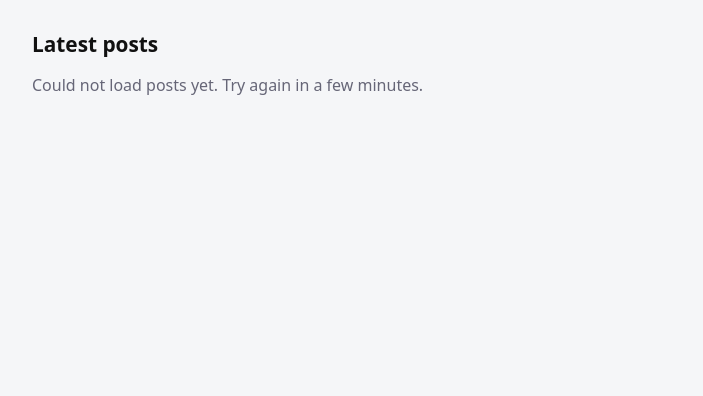
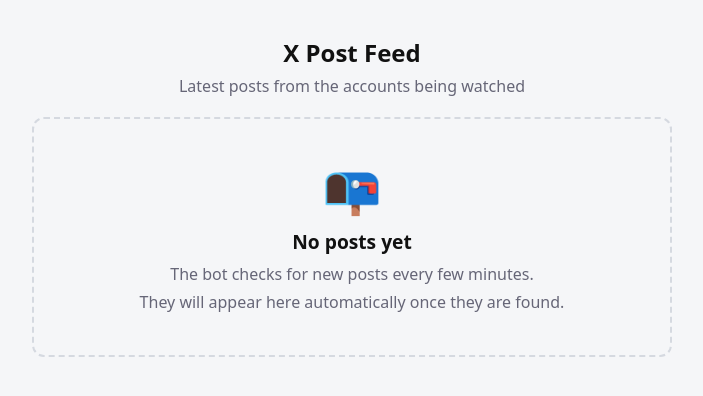
Before and after one commit to CeeJhayx/x-alert-bot, a plain HTML site: page index.html in a window 1280 px wide. Shown: the whole page, without its empty margins (288-991 px from the left). Drawn offline with Linux system fonts and the light colour scheme; no server answers.

Commit message:
Update index.html

```diff
--- a/index.html
+++ b/index.html
@@ -5,36 +5,88 @@
 <meta name="viewport" content="width=device-width, initial-scale=1">
 <title>X Post Feed</title>
 <style>
-  :root { --bg:#f5f6f8; --card:#fff; --text:#111; --muted:#667; --link:#1a6fe0; }
+  :root { --bg:#f5f6f8; --card:#fff; --text:#111; --muted:#667; --link:#1a6fe0; --line:#d5d9e0; }
   @media (prefers-color-scheme: dark) {
-    :root { --bg:#0e1116; --card:#181c23; --text:#e8eaed; --muted:#8b93a1; --link:#5ca2ff; }
+    :root { --bg:#0e1116; --card:#181c23; --text:#e8eaed; --muted:#8b93a1; --link:#5ca2ff; --line:#2c333d; }
   }
   body { margin:0; padding:16px; background:var(--bg); color:var(--text); font-family:system-ui,sans-serif; }
   main { max-width:640px; margin:0 auto; }
-  h1 { font-size:1.3rem; }
+  header { text-align:center; padding:20px 0 8px; }
+  h1 { font-size:1.5rem; margin:0 0 6px; }
+  .sub { color:var(--muted); margin:0; }
+  #status { color:var(--muted); text-align:center; font-size:.85rem; margin:10px 0; }
   .card { background:var(--card); border-radius:12px; padding:14px; margin:12px 0; }
   .user { font-weight:600; }
   .time { color:var(--muted); font-size:.85rem; margin:2px 0 8px; }
   .text { white-space:pre-wrap; word-wrap:break-word; }
   a { color:var(--link); }
-  #status { color:var(--muted); }
+  .empty { text-align:center; padding:36px 20px; border:2px dashed var(--line); background:transparent; }
+  .empty .icon { font-size:3rem; }
+  .empty h2 { margin:8px 0; font-size:1.2rem; }
+  .empty p { color:var(--muted); margin:6px 0; }
+  button { margin-top:12px; padding:10px 18px; border:0; border-radius:8px; background:var(--link); color:#fff; font-size:1rem; }
 </style>
 </head>
 <body>
 <main>
-  <h1>Latest posts</h1>
-  <p id="status">Loading…</p>
+  <header>
+    <h1>X Post Feed</h1>
+    <p class="sub">Latest posts from the accounts being watched</p>
+  </header>
+  <p id="status"></p>
   <div id="list"></div>
 </main>
 <script>
+const list = document.getElementById("list");
+const status = document.getElementById("status");
+
+function showMessage(icon, title, line1, line2, withButton) {
+  list.innerHTML = "";
+  const box = document.createElement("div");
+  box.className = "card empty";
+  const i = document.createElement("div");
+  i.className = "icon";
+  i.textContent = icon;
+  const h = document.createElement("h2");
+  h.textContent = title;
+  const p1 = document.createElement("p");
+  p1.textContent = line1;
+  box.append(i, h, p1);
+  if (line2) {
+    const p2 = document.createElement("p");
+    p2.textContent = line2;
+    box.appendChild(p2);
+  }
+  if (withButton) {
+    const b = document.createElement("button");
+    b.textContent = "Try again";
+    b.onclick = load;
+    box.appendChild(b);
+  }
+  list.appendChild(box);
+}
+
+function showEmpty() {
+  status.textContent = "";
+  showMessage(
+    "📭",
+    "No posts yet",
+    "The bot checks for new posts every few minutes.",
+    "They will appear here automatically once they are found.",
+    false
+  );
+}
+
 async function load() {
-  const status = document.getElementById("status");
-  const list = document.getElementById("list");
+  status.textContent = "Loading…";
   try {
     const res = await fetch("posts.json?t=" + Date.now());
+    if (res.status === 404) { showEmpty(); return; }
+    if (!res.ok) throw new Error("bad response");
     const posts = await res.json();
+    if (!posts.length) { showEmpty(); return; }
     list.innerHTML = "";
-    status.textContent = posts.length ? "Updated " + new Date().toLocaleTimeString() : "No posts yet.";
+    status.textContent = "Updated " + new Date().toLocaleTimeString();
     for (const p of posts) {
       const card = document.createElement("div");
       card.className = "card";
@@ -56,7 +108,14 @@ async function load() {
       list.appendChild(card);
     }
   } catch (err) {
-    status.textContent = "Could not load posts yet. Try again in a few minutes.";
+    status.textContent = "";
+    showMessage(
+      "⚠️",
+      "Could not load posts",
+      "Something went wrong while loading the feed.",
+      "Check your connection and try again.",
+      true
+    );
   }
 }
 load();
```
